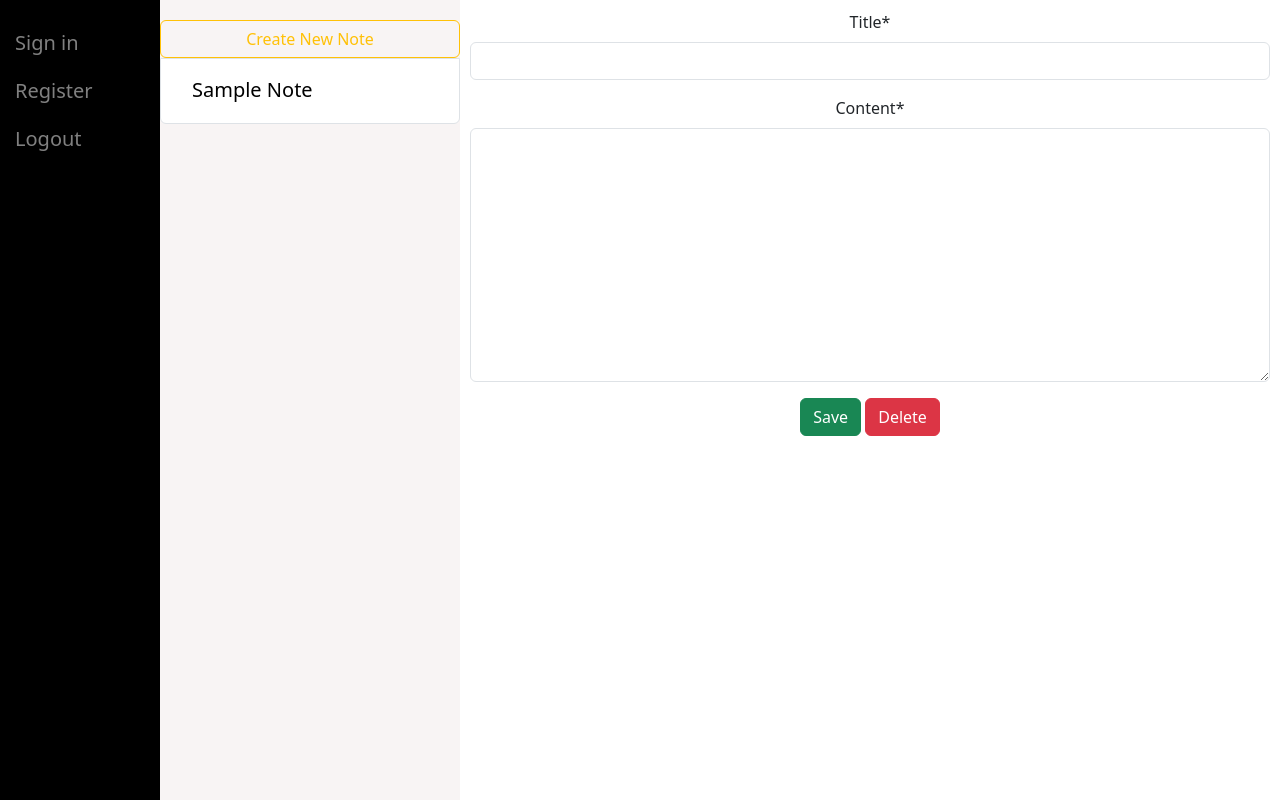
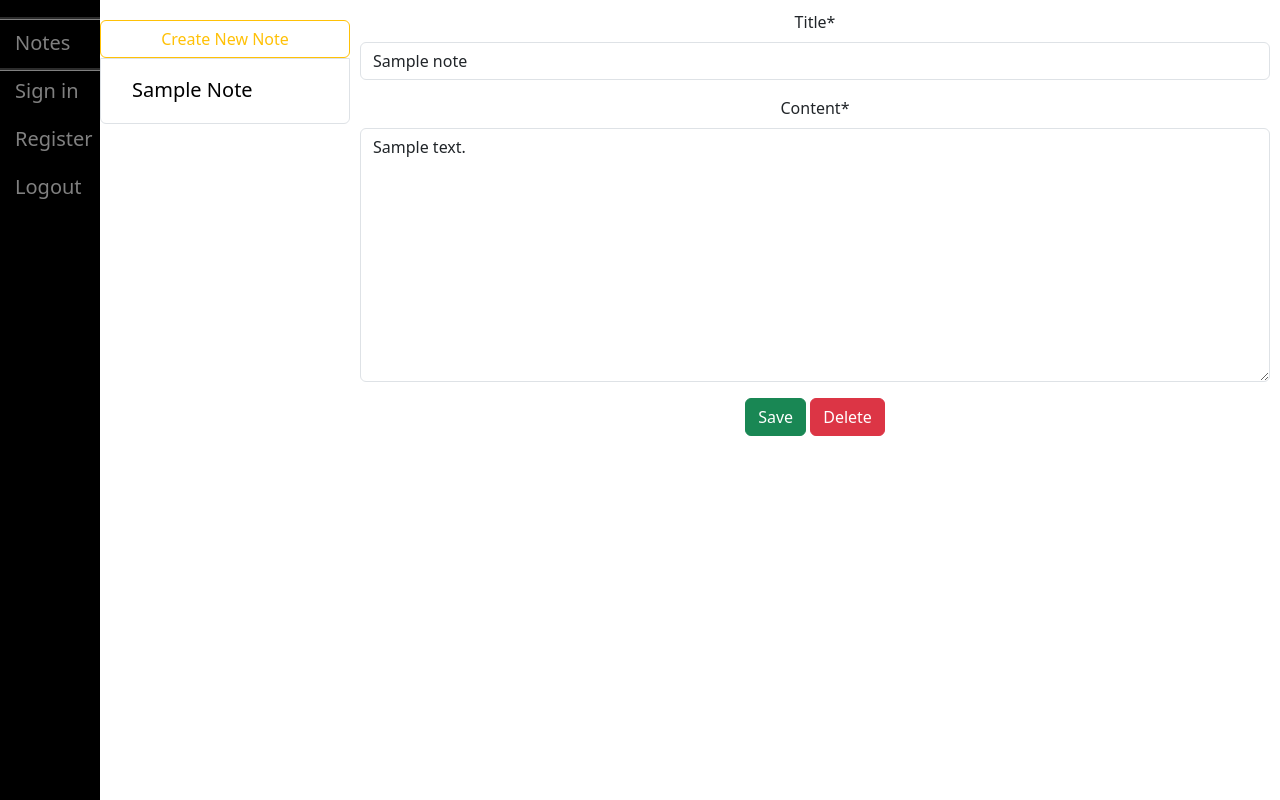
Before and after one commit to AMcDonald12/NotesAppDjango, a Django app: page / in a window 1280 px wide. Run offline with Django 4.2, Linux system fonts and the light colour scheme; a user stored in the database is signed in; tables that the repository leaves empty hold one stand-in row (values such as "Sample post"); some libraries are stand-ins or nearby versions.

Commit message:
Ability to add new notes from page

```diff
--- a/mysite/notes/templates/notes/base.html
+++ b/mysite/notes/templates/notes/base.html
@@ -4,7 +4,7 @@
     <style type="text/css">
         .sidenav {
             height:100%;
-            width:160px;
+            width:100px;
             position: fixed;
             z-index:1;
             top:0;
@@ -28,13 +28,14 @@
 
         .mainnav {
             height:100%;
-            width: 300px;
+            width: 250px;
             position: fixed;
             z-index:1;
             top:0;
-            left:160px;
-            background-color: rgb(248, 244, 244);
+            left:100px;
+            background-color: white;
             overflow-x:hidden;
+            overflow:auto;
             padding-top:20px;
         }
 
@@ -51,11 +52,11 @@
         }
 
         .mainnav a:hover {
-            color: rgb(255, 196, 0);
+            color: rgb(255, 191, 0);
         }
 
         .main {
-            margin-left: 460px;
+            margin-left: 350px;
             text-align: center;
             padding: 10px 10px;
         }
@@ -63,6 +64,14 @@
         .register {
             margin-left: 160px;
             padding: 10px 10px;
+        }
+
+        #new {
+        width: 250px;
+        }
+
+        #logo {
+            outline-style: groove;
         }
     </style>
 
@@ -77,6 +86,7 @@
 </head>
 <body>
     <div class="sidenav">
+        <a id='logo' href="/">Notes</a>
         <a href="/login">Sign in</a>
         <a href="/register">Register</a>
         <a href="/logout">Logout</a>
--- a/mysite/notes/templates/notes/notes.html
+++ b/mysite/notes/templates/notes/notes.html
@@ -4,7 +4,10 @@
 {% block content %}
 <div id="content", name="list" class="mainnav">
     <ul class="list-group">
-        <button type="submit" class="btn btn-outline-warning">Create New Note</button>
+        <form method="post" action="/create/">
+            {% csrf_token %}
+            <button type="submit" id="new" class="btn btn-outline-warning">Create New Note</button>
+        </form>
         {% for note in notes %}
         <li class="list-group-item">
             <a href="/">{{note.title}}</a>
--- a/mysite/notes/urls.py
+++ b/mysite/notes/urls.py
@@ -3,4 +3,5 @@ from . import views
 
 urlpatterns = [
     path('', views.notes, name='notes'),
+    path('create/', views.create, name='create')
 ]
--- a/mysite/notes/views.py
+++ b/mysite/notes/views.py
@@ -11,6 +11,18 @@ def notes(response):
         for note in note_db:
             if note.user_id == id:
                 notes[note.title] = note.content
-        form = NoteEditor()
+        default_note = list(notes.keys())[0]
+        form = NoteEditor(initial={'title':default_note, 'content':notes[default_note]})
         return render(response, "notes/notes.html", {"form":form, "notes":notes})
     return redirect('/login')
+
+def create(response):
+    if response.method == "POST":
+        new_note = Note(title='New Note', content="Start typing notes here.")
+        new_note.save()
+        response.user.note.add(new_note)
+    return redirect('/')
+
+def select(response, id):
+
+    return render(response, "notes/notes.html", )
```
